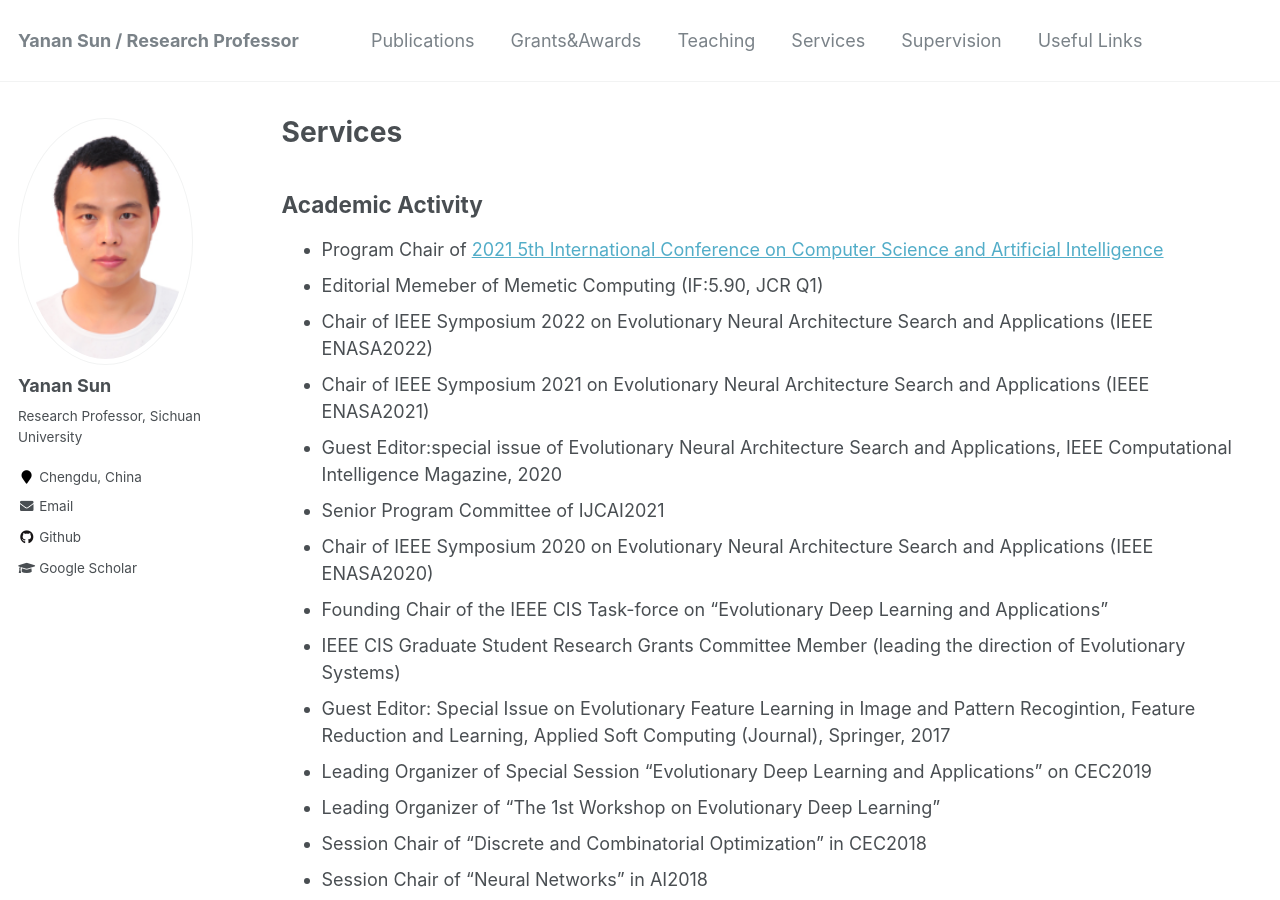
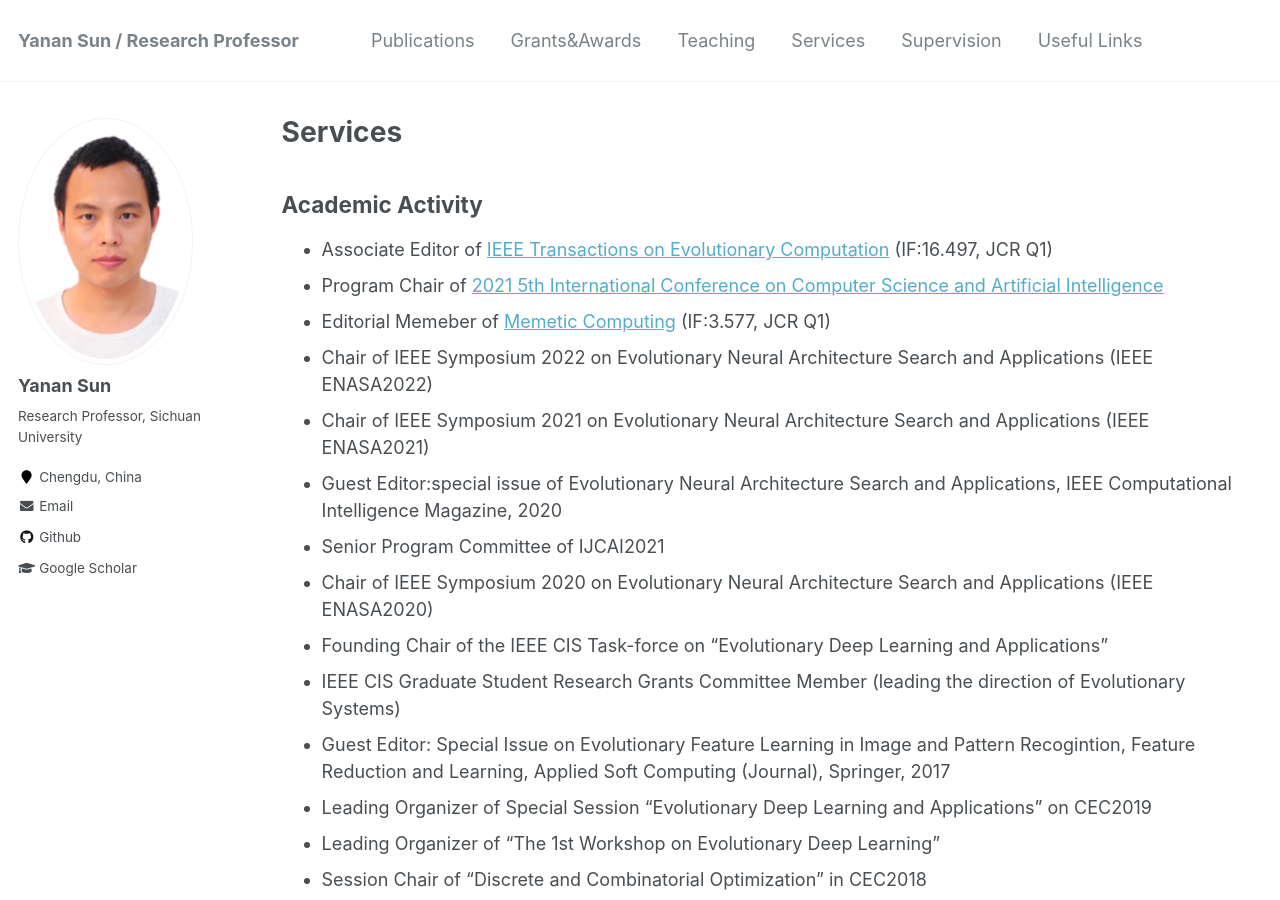
Before and after one commit to yn-sun/yn-sun.github.io, a Jekyll site: the page built from _pages/services.md, in a window 1280 px wide and 900 px high. Built offline with Jekyll 4.4.1, drawn with Linux system fonts in a browser that asks for light colours; comment, search, counter and statistics services are not loaded.

Commit message:
Update services.md

```diff
--- a/_pages/services.md
+++ b/_pages/services.md
@@ -7,8 +7,9 @@
 
 ## Academic Activity
 
+* Associate Editor of [IEEE Transactions on Evolutionary Computation](https://cis.ieee.org/publications/t-evolutionary-computation) (IF:16.497, JCR Q1)
 * Program Chair of [2021 5th International Conference on Computer Science and Artificial Intelligence](http://csai.org/index.html)
-* Editorial Memeber of Memetic Computing (IF:5.90, JCR Q1)
+* Editorial Memeber of [Memetic Computing](https://www.springer.com/journal/12293) (IF:3.577, JCR Q1)
 * Chair of IEEE Symposium 2022 on Evolutionary Neural Architecture Search and Applications (IEEE ENASA2022)
 * Chair of IEEE Symposium 2021 on Evolutionary Neural Architecture Search and Applications (IEEE ENASA2021)
 * Guest Editor:special issue of Evolutionary Neural Architecture Search and Applications, IEEE Computational Intelligence Magazine, 2020
```
